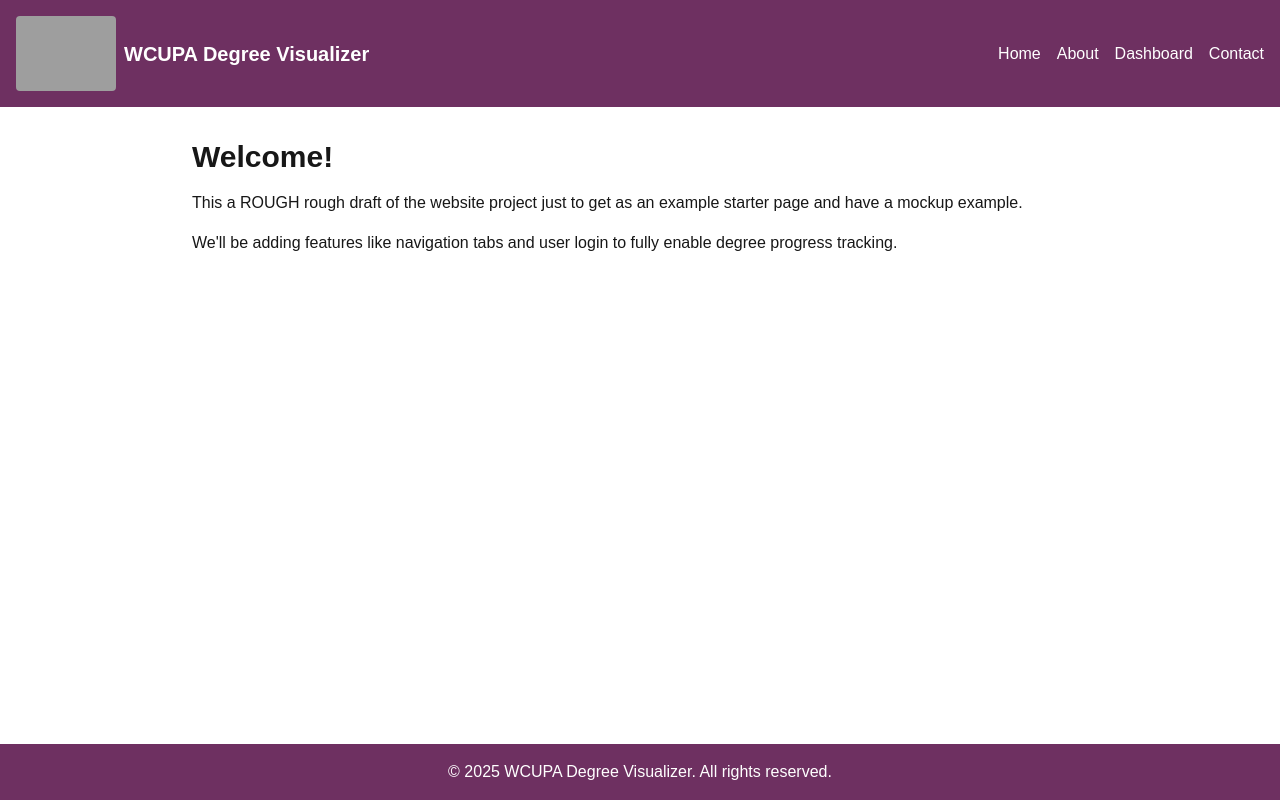
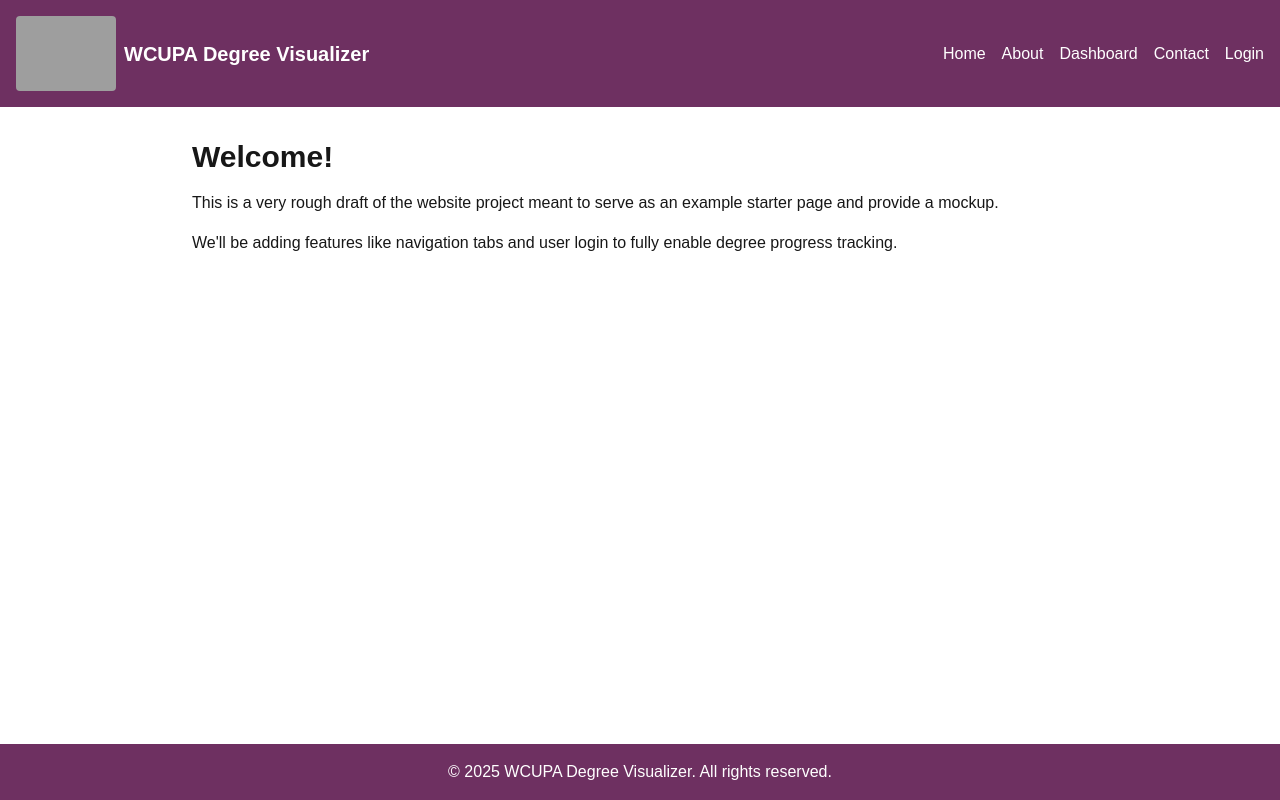
Before and after one commit to robert-710/WCUPA-Degree-Visualizer-CSC-402, a Next.js app: page / in a window 1280 px wide. Built offline with nearby package versions, Linux system fonts and the light colour scheme; grey boxes are pictures that could not be loaded.

Commit message:
Updated page.js

```diff
--- a/src/app/page.js
+++ b/src/app/page.js
@@ -53,6 +53,11 @@ export default function Home() {
                   Contact
                 </Link>
               </li>
+              <li>
+                <Link href="/login" className="text-white hover:underline">
+                  Login
+                </Link>
+              </li>
             </ul>
           </nav>
         </header>
@@ -62,10 +67,10 @@ export default function Home() {
           <section className="max-w-4xl mx-auto">
             <h2 className="text-3xl font-bold mb-4">Welcome!</h2>
             <p className="mb-4">
-            This a ROUGH rough draft of the website project just to get as an example starter page and have a mockup example.
+              This is a very rough draft of the website project meant to serve as an example starter page and provide a mockup.
             </p>
             <p>
-            We'll be adding features like navigation tabs and user login to fully enable degree progress tracking.
+              We'll be adding features like navigation tabs and user login to fully enable degree progress tracking.
             </p>
           </section>
         </main>
```
